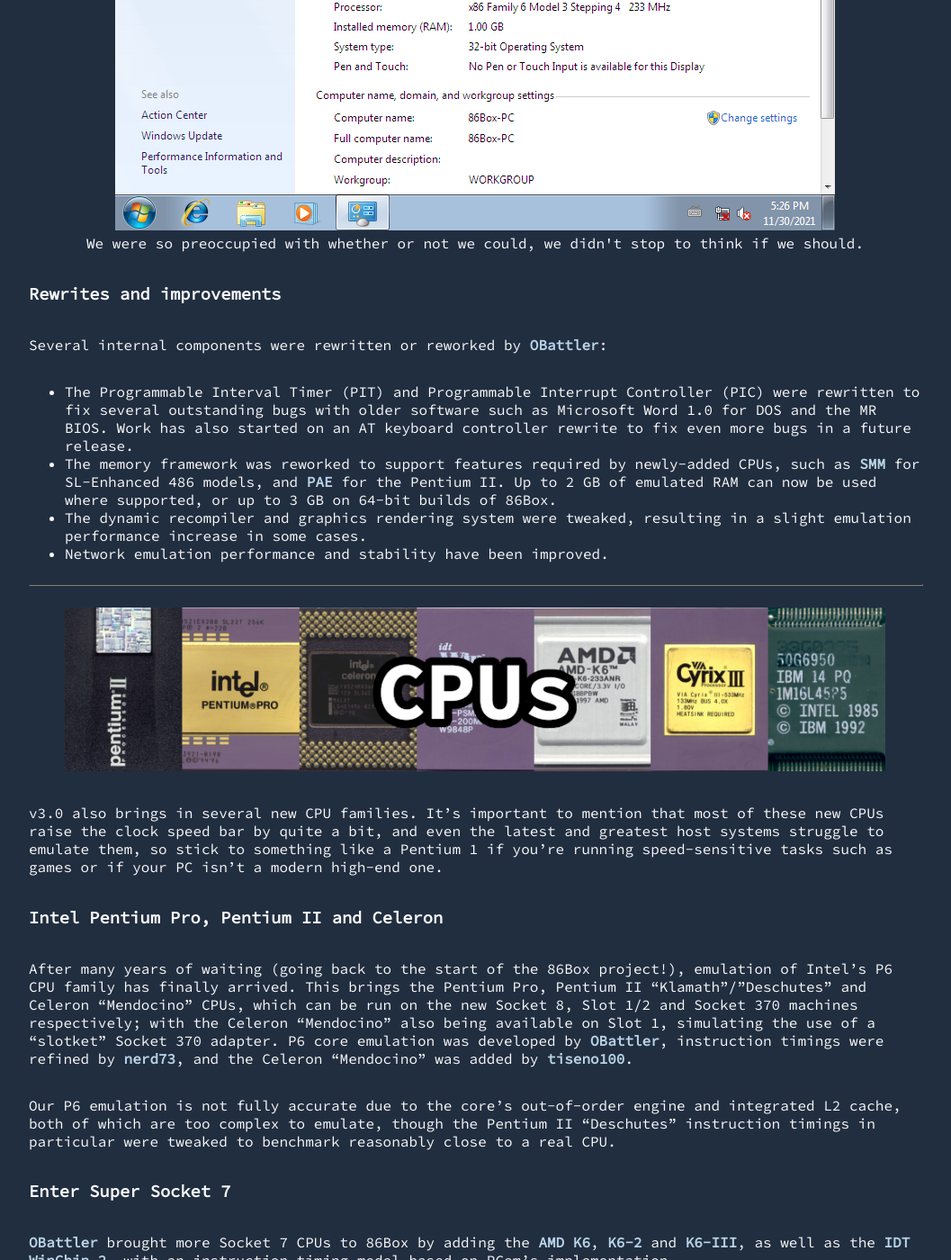
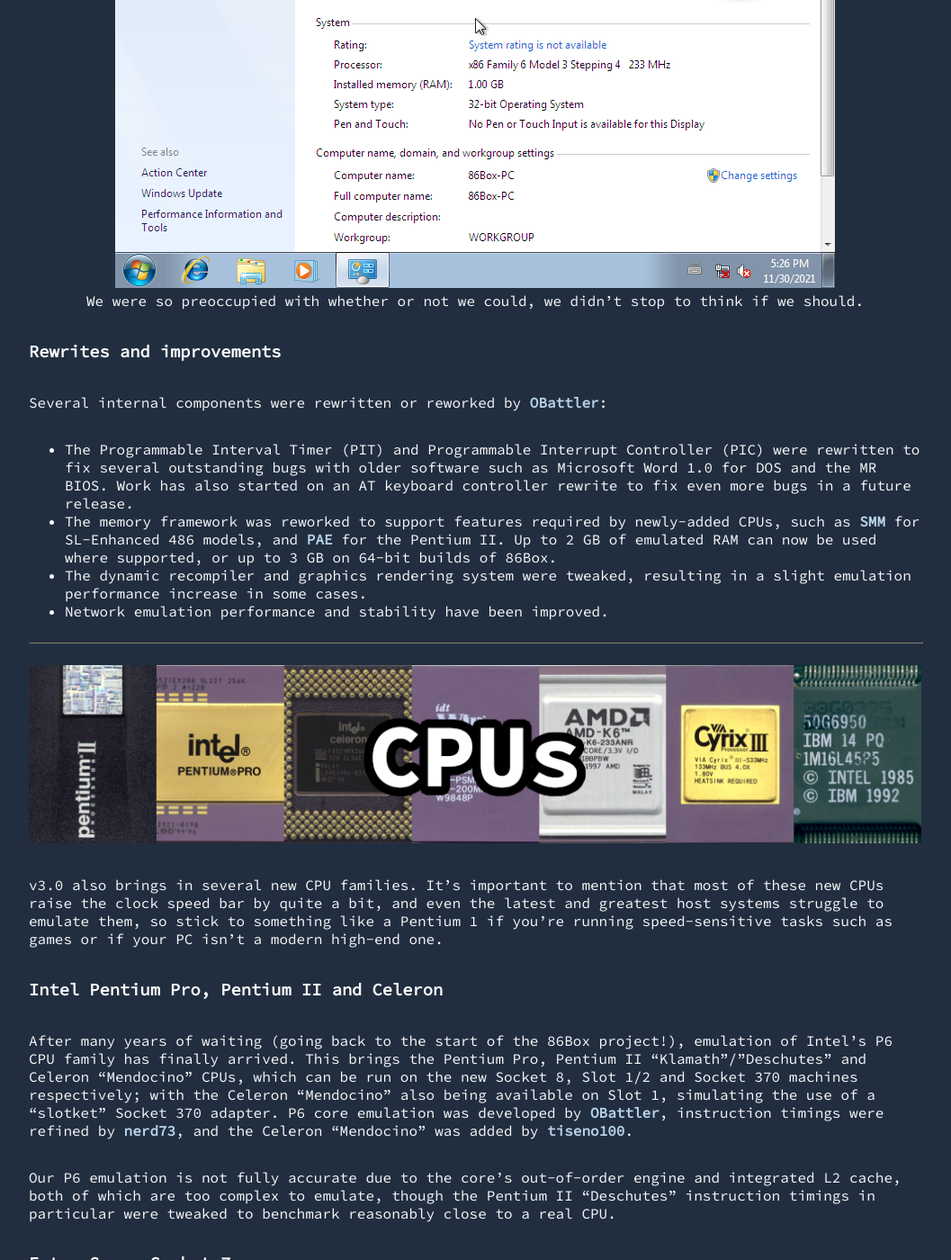
Before and after one commit to 86Box/86box.github.io, a Jekyll site: the page built from _posts/2021-12-01-86box-v3-0.md, in a window 1280 px wide and 1400 px high, scrolled down 6184 px. Shown: the whole window at 90% size, without its empty margins (112-1169 px from the left). Built offline with Jekyll 4.4.1, drawn with Linux system fonts in a browser that asks for light colours.

Commit message:
Tweak image caption margins and allow Markdown

```diff
--- a/_includes/image.html
+++ b/_includes/image.html
@@ -1,6 +1,8 @@
 <figure class="image">
   <a href="{{ include.url }}"><img class="image" src="{{ include.thumbnail | default: include.url }}" /></a>
 {% if include.description %}
-  <figcaption><div class="imagecaption">{{ include.description }}</div></figcaption>
+  <figcaption><div class="imagecaption" markdown="block">
+  {{ include.description }}
+  </div></figcaption>
 {% endif %}
 </figure>
--- a/_includes/youtube.html
+++ b/_includes/youtube.html
@@ -1,6 +1,8 @@
 <div class="image">
   <iframe class="youtube" src="https://www.youtube-nocookie.com/embed/{{ include.video }}"><a href="https://www.youtube.com/watch?v={{ include.video }}">[Watch YouTube video]</a></iframe>
 {% if include.description %}
-  <div class="imagecaption">{{ include.description }}</div>
+  <div class="imagecaption" markdown="block">
+  {{ include.description }}
+  </div>
 {% endif %}
 </div>
--- a/_posts/2021-12-01-86box-v3-0.md
+++ b/_posts/2021-12-01-86box-v3-0.md
@@ -215,7 +215,7 @@
 
 Our plan is to release the Linux and macOS version alongside a minor release in the not-so-distant future. For now, interested users can download experimental Linux builds from [Jenkins](https://ci.86box.net/job/86Box/), or use CMake to compile manually from the master branch on [our GitHub repository](https://github.com/86Box/86Box). The Jenkins builds and main GitHub repository currently have a barebones user interface developed by [**Cacodemon345**](https://github.com/Cacodemon345), with command line controls similar to QEMU's Monitor, requiring manual editing of `86box.cfg` to configure emulated machines.
 
-{% include image.html url="/assets/images/v3.0/newui.png" description="Preliminary version of the new user interface on Linux and macOS. (courtesy of <a href='https://github.com/dob205'><b>dob205</b></a>)" %}
+{% include image.html url="/assets/images/v3.0/newui.png" description="Preliminary version of the new user interface on Linux and macOS. (courtesy of [**dob205**](https://github.com/dob205)\)" %}
 
 
 {% include imageheading.html url="/assets/images/v3.0/contributors.png" heading="Contributors" %}
--- a/assets/css/style.css
+++ b/assets/css/style.css
@@ -153,6 +153,12 @@
 .image {
 	text-align: center;
 }
+div.image, figure.image {
+	margin-top: 1em;
+	margin-bottom: 1em;
+	margin-left: 0px;
+	margin-right: 0px;
+}
 img.heading {
 	max-width: 100%;
 	width: auto;
@@ -165,6 +171,9 @@
 }
 div.imagecaption {
 	display: inline;
+}
+div.imagecaption > p {
+	margin: 0px;
 }
 hr {
 	border-color: #808080;
```
